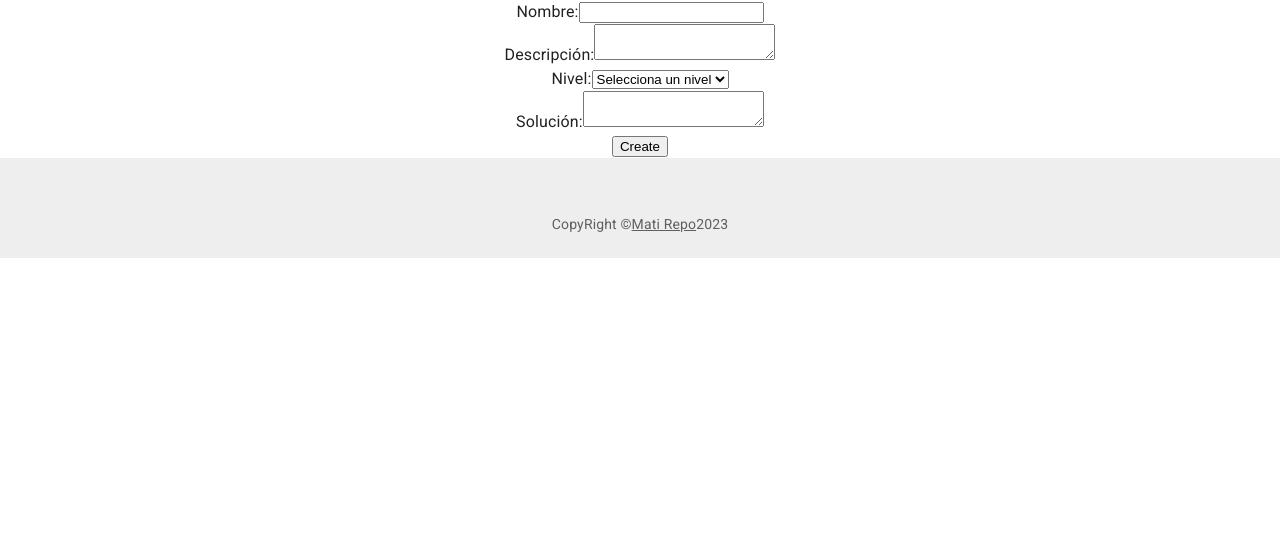
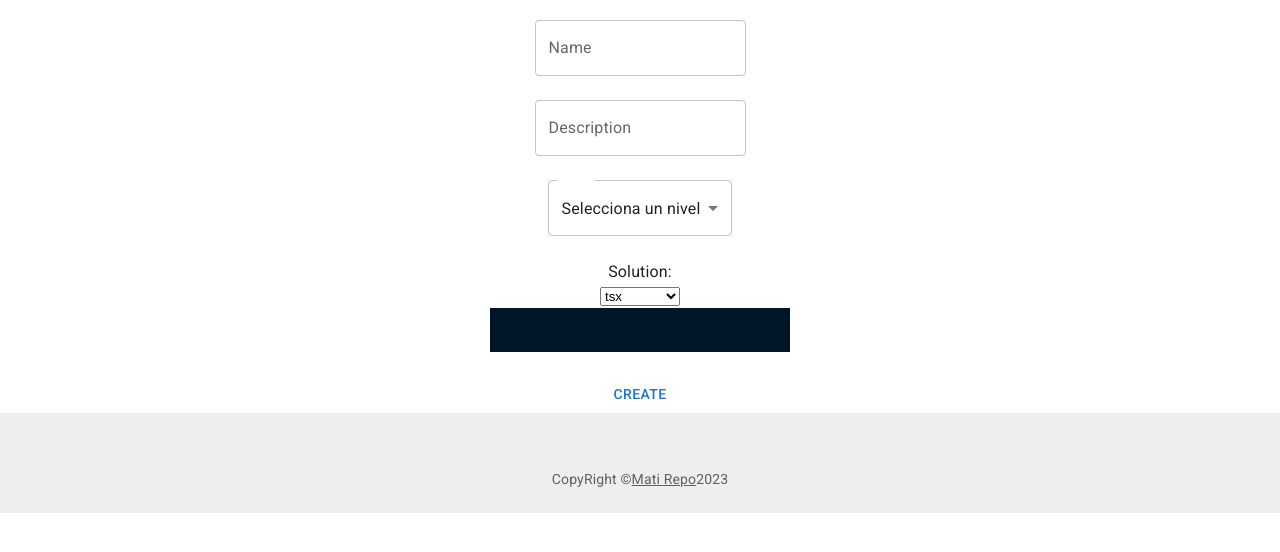
Before and after one commit to matisal10/code-verifier-front, a React (Create React App) app: page /katas/create in a window 1280 px wide. Shown: the top 552 px of the page. Built offline with nearby package versions, Linux system fonts and the light colour scheme.

Commit message:
create kata and send solution with editor done

```diff
--- a/src/components/editor/newEditor.tsx
+++ b/src/components/editor/newEditor.tsx
@@ -4,6 +4,7 @@ import Editor from "react-simple-code-editor";
 import Highlight, { Language, defaultProps } from "prism-react-renderer";
 import theme from "prism-react-renderer/themes/nightOwl";
 
+import "./styles/newEditor.scss"
 
 const codeSnippet =
     `
@@ -49,19 +50,23 @@ const HighlightElement = (code: string) => (
 )
 
 
-export const NewEditor = () => {
-    const [code, setCode] = useState(codeSnippet)
+export const NewEditor = ( solutionParent:any) => {
+    const [code, setCode] = useState("")
     const [laguageSelected, setLaguageSelected] = useState(language[0])
+    const [solution, setSolution] = useState(codeSnippet)
 
     const handleChange = (newCode: string) => {
         setCode(newCode)
+        // set solution for the parent
+        setSolution(newCode);
+        solutionParent.onData(newCode);
     }
     const handleLanguageChange = (newLang: any) => {
         setLaguageSelected(newLang)
     }
 
     return (
-        <div>
+        <div className="containerEditor">
             <select>
                 {
                     language.map((language, index) => (
@@ -77,6 +82,7 @@ export const NewEditor = () => {
                 padding={10}
                 style={styles.root}
             />
+            {/* <button type="button" onClick={() => solution(code)}>solution</button> */}
         </div>
 
     )
--- /dev/null
+++ b/src/components/editor/styles/newEditor.scss
@@ -0,0 +1,3 @@
+.containerEditor{
+    width: 500px;
+}
--- a/src/components/forms/CreateForm.tsx
+++ b/src/components/forms/CreateForm.tsx
@@ -4,6 +4,9 @@ import { useSessionStorage } from "../../hooks/useSessionStorage";
 import { createKata } from '../../services/katasServices';
 import { AxiosResponse } from "axios";
 import { useNavigate } from "react-router-dom";
+import { NewEditor } from "../editor/newEditor";
+import './styles/createForm.scss'
+import { Button, MenuItem, Select, TextField } from "@mui/material";
 
 
 export default function CreateForm() {
@@ -26,70 +29,82 @@ export default function CreateForm() {
 
     const handleInputChange = (event: any) => {
         const { name, value } = event.target;
-        setForm((prevForm:any) => ({
+        setForm((prevForm: any) => ({
             ...prevForm,
             [name]: value,
+        }));
+    };
+    const solution = (solution: string) => {
+        setForm((prevForm: any) => ({
+            ...prevForm,
+            ['solution']: solution,
         }));
     };
 
     const handleSubmit = async (event: any) => {
         event.preventDefault();
-        await createKata(loggedIn,creatorId,form).then((response : AxiosResponse)=>{
-            if(response.data.status === 200){
+        await createKata(loggedIn, creatorId, form).then((response: AxiosResponse) => {
+            if (response.data.status === 200) {
                 navigate("/katas")
             }
-            else{
+            else {
                 throw new Error('Invalid credentials')
             }
         })
-        .catch((error) => console.error(`[CREATE ERROR]: Something went wrong: ${error}`))
+            .catch((error) => console.error(`[CREATE ERROR]: Something went wrong: ${error}`))
     };
 
     return (
-        <form onSubmit={handleSubmit}>
+        <form onSubmit={handleSubmit} className="container">
             <label>
-                Nombre:
-                <input
+
+                <TextField
                     type="text"
                     name="name"
                     value={form.name}
                     onChange={handleInputChange}
+                    label="Name"
                 />
             </label>
             <br />
             <label>
-                Descripción:
-                <textarea
+
+                <TextField
                     name="description"
                     value={form.description}
                     onChange={handleInputChange}
-                ></textarea>
+                    label="Description"
+                ></TextField>
             </label>
             <br />
             <label>
-                Nivel:
-                <select
+                <Select
                     name="level"
                     value={form.level}
                     onChange={handleInputChange}
+                    displayEmpty
+                    label="Level"
                 >
-                    <option value="">Selecciona un nivel</option>
-                    <option value="Basic">Basic</option>
-                    <option value="Midle">Midle </option>
-                    <option value="High">High </option>
-                </select>
+                    <MenuItem value="">Selecciona un nivel</MenuItem>
+                    <MenuItem value="Basic">Basic</MenuItem>
+                    <MenuItem value="Midle">Midle </MenuItem>
+                    <MenuItem value="High">High </MenuItem>
+                </Select>
             </label>
             <br />
-            <label>
-                Solución:
-                <textarea
+            <label className="solution">
+                Solution:
+                {/* <textarea
                     name="solution"
                     value={form.solution}
                     onChange={handleInputChange}
-                ></textarea>
+                ></textarea> */}
+                <div style={{ width: "300px", display: "flex", alignItems: 'center', }}>
+                    <NewEditor onData={solution} />
+                </div>
             </label>
             <br />
-            <button type="submit">Create</button>
+            <Button type="submit">Create</Button>
         </form>
     );
 }
--- /dev/null
+++ b/src/components/forms/styles/createForm.scss
@@ -0,0 +1,16 @@
+.container{
+    display: flex;
+    align-items: center;
+    flex-direction: column;
+    margin-top: 20px;
+}
+
+
+.solution{
+    display: flex;
+    align-items: center;
+    justify-content: center;
+    align-content: center;
+    flex-wrap: nowrap;
+    flex-direction: column;
+}
--- a/src/pages/kataDetailsPage.tsx
+++ b/src/pages/kataDetailsPage.tsx
@@ -114,6 +114,7 @@ export const KataDetailsPage = () => {
                                 key={vertical + horizontal}
                             />
                         </Button>
+                        <Button onClick={()=>navigate(`/katas/${id}/resolve`)}>Send Solution</Button>
                     </div>
 
                     :
--- /dev/null
+++ b/src/pages/resolveKata.tsx
@@ -0,0 +1,62 @@
+import * as React from "react";
+import { useEffect, useState } from "react";
+
+import { AxiosResponse } from "axios";
+import { useNavigate, useParams } from "react-router-dom";
+
+import { Button, MenuItem, Select, TextField } from "@mui/material";
+import { useSessionStorage } from "../hooks/useSessionStorage";
+import { NewEditor } from "../components/editor/newEditor";
+import { sendSolution } from "../services/katasServices";
+
+
+export const ResolveKata = () => {
+    let loggedIn = useSessionStorage('sessionJWTToken')
+    let creatorId = useSessionStorage("idUser")
+    let { id } = useParams()
+    let navigate = useNavigate()
+
+    const [solution, setSolution] = useState('')
+
+    const getSolution = (solution: string) => {
+        setSolution(solution);
+    };
+
+    const ObtainsendSolution = async () => {
+        if (solution === '') {
+            return alert("la solucion no debe estar vacia")
+        }
+        else {
+            if (id) {
+                await sendSolution(loggedIn, id, solution).then((response: AxiosResponse) => {
+                    if (response.data.status === 200) {
+                        navigate(`/katas/${id}`)
+                    }
+                    else {
+                        throw new Error('Invalid credentials')
+                    }
+                })
+                    .catch((error) => console.error(`[CREATE ERROR]: Something went wrong: ${error}`))
+            }
+        }
+
+
+    }
+
+    useEffect(() => {
+        if (!loggedIn) {
+            return navigate('/login')
+        }
+
+    }, [loggedIn])
+
+    return (
+
+        <div className="container">
+            <NewEditor onData={getSolution} />
+            <Button onClick={ObtainsendSolution}>Send solution</Button>
+        </div>
+
+    )
+
+}
--- /dev/null
+++ b/src/pages/styles/resolveKata.scss
@@ -0,0 +1,5 @@
+.container{
+    display: flex;
+    align-items: center;
+    flex-direction: column;
+}
--- a/src/routes/route.tsx
+++ b/src/routes/route.tsx
@@ -8,6 +8,7 @@ import { KataDetailsPage } from '../pages/kataDetailsPage';
 import { CreateKataPage } from '../pages/createKataPage';
 import { EditPage } from '../pages/editKataPage';
 import { MyKatasPages } from '../pages/myKatasPages';
+import { ResolveKata } from '../pages/resolveKata';
 export const AppRoute = () => {
     return (
         <div>
@@ -20,6 +21,7 @@ export const AppRoute = () => {
                 <Route path='/katas/myKatas' element={<MyKatasPages />}></Route>
                 <Route path='/katas/edit/:id' element={<EditPage />}></Route>
                 <Route path='/katas/:id' element={<KataDetailsPage />}></Route>
+                <Route path='/katas/:id/Resolve' element={<ResolveKata />}></Route>
                 <Route path='*' element={<Navigate to={'/'} replace />}></Route>
                 <Route
                     path='*'
--- a/src/services/katasServices.ts
+++ b/src/services/katasServices.ts
@@ -76,3 +76,16 @@ export const getMykatasById = (token: string, id: string, ) => {
         }
     })
 }
+
+export const sendSolution = (token: string, id: string,solution:string ) => {
+    return axiosConfig.get(`/users/katas/solution`, {
+        headers: {
+            'x-access-token': token,
+            'Content-Type': 'application/json'
+        },
+        params: {
+            'id': id,
+            'solution': solution
+        }
+    })
+}
```
